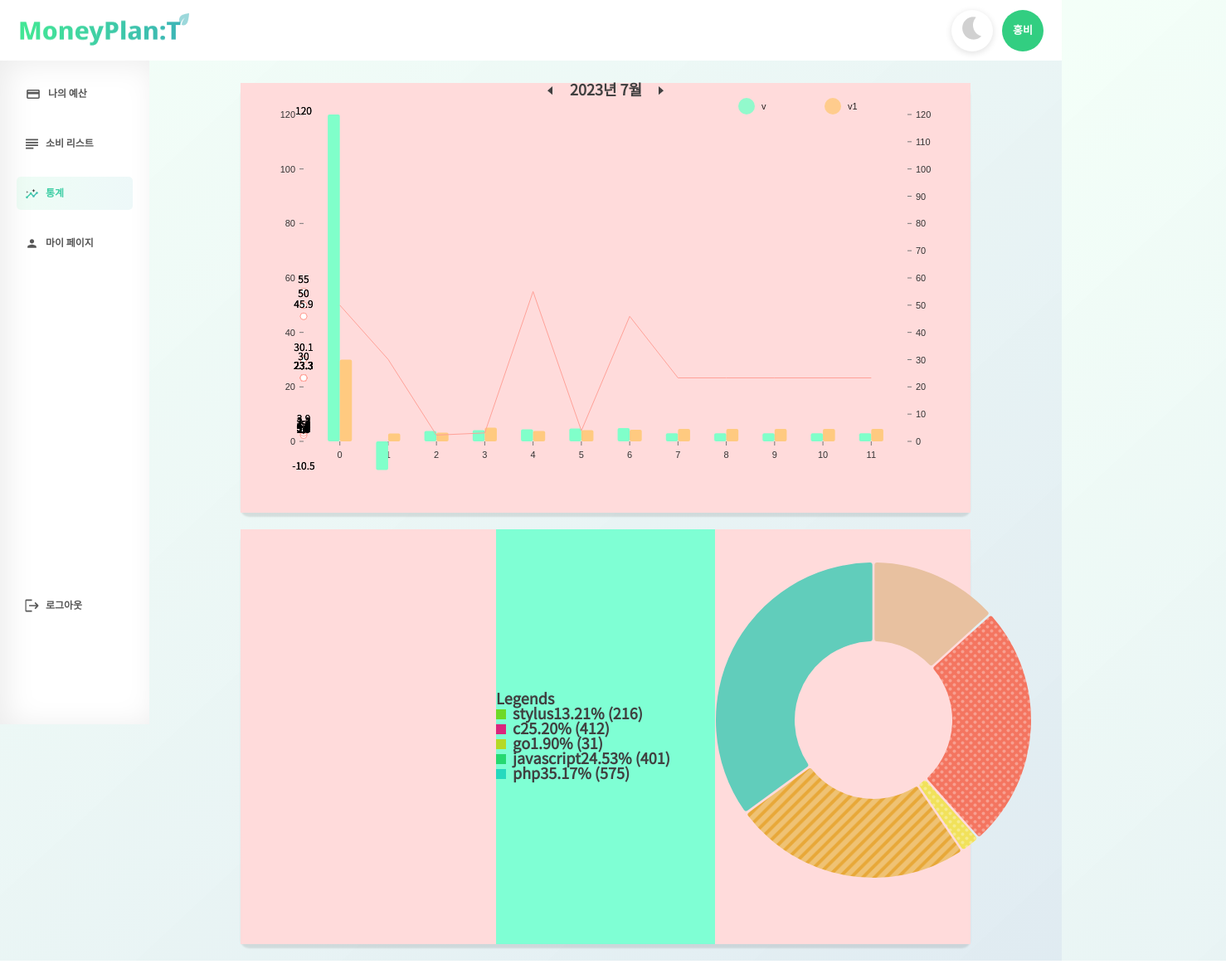
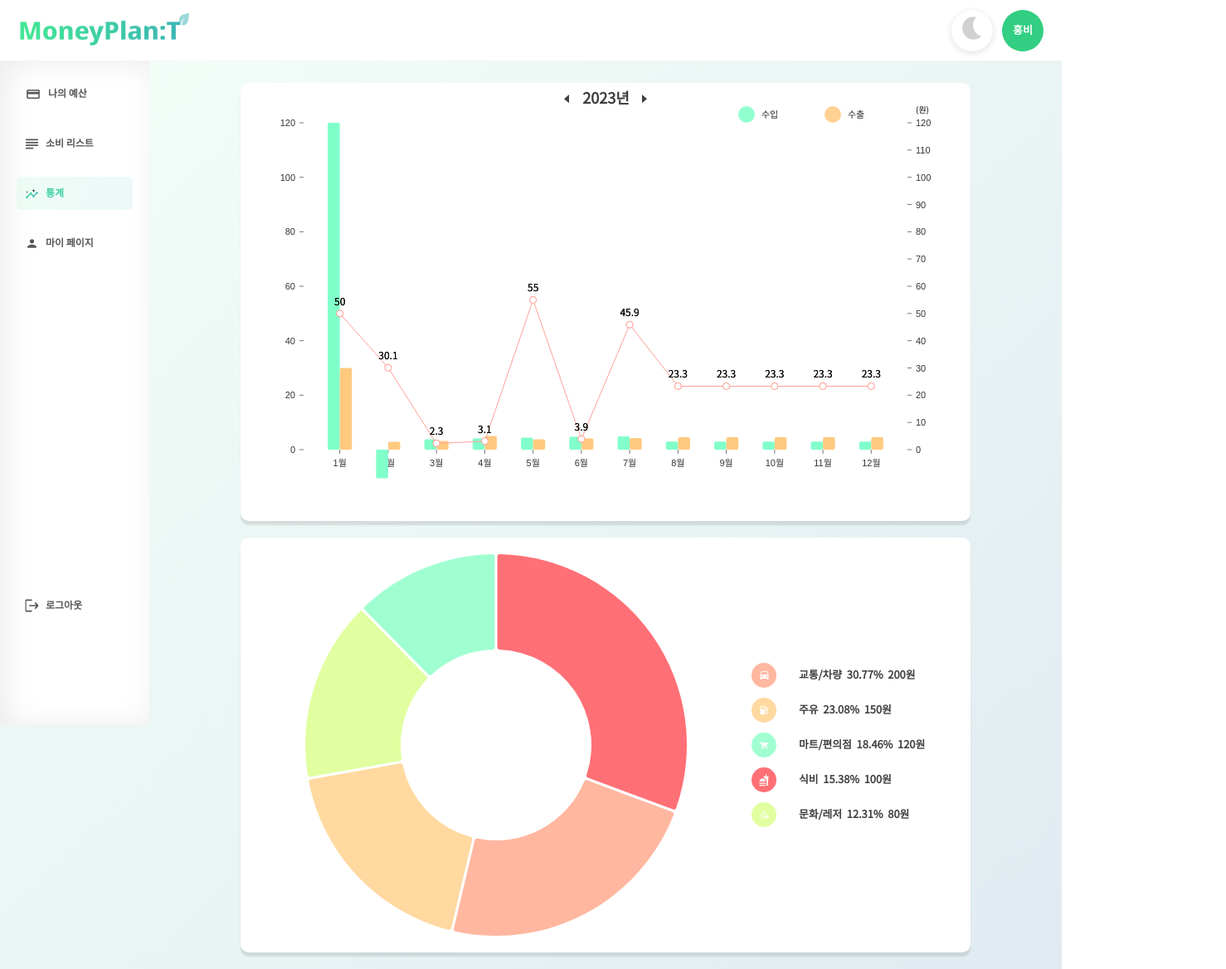
Before and after one commit to lamsasa/frontCheck, a React (Create React App) app: page /Chart in a window 1280 px wide. Shown: the whole page at 83% size, 1478 px wide, since content can reach past the window. Built offline with nearby package versions, Linux system fonts and the light colour scheme.

Commit message:
🎨차트 끝

```diff
--- /dev/null
+++ b/src/components/Chart/ChartButton.jsx
@@ -0,0 +1,43 @@
+import React, { useState } from "react";
+import { ReactComponent as Right } from "../../assets/right.svg";
+import { ReactComponent as Left } from "../../assets/left.svg";
+import styled from "styled-components";
+
+
+const YearButton = () => {
+  const currentDate = new Date();
+  const [year, setYear] = useState(currentDate.getFullYear()); // 현재 년도로 초기화
+
+  // 버튼 클릭 시 다음 달로 값을 넘김
+  const handleNextYear = () => {
+    setYear(year + 1);
+  };
+  // 버튼 클릭 시 이전 달로 값을 넘김
+  const handlePreviousYear = () => {
+    setYear(year - 1);
+  };
+
+  return (
+    <>
+      <Calendar>
+        <Left onClick={handlePreviousYear} />
+        <span className="date">{year}년</span>
+        <Right onClick={handleNextYear} />
+      </Calendar>
+    </>
+  );
+};
+
+export default YearButton;
+
+const Calendar = styled.div`
+  > svg {
+    fill: ${({ theme }) => theme.budgetButton};
+  }
+  .date {
+    margin: 15px;
+    font-style: normal;
+    font-weight: bolder;
+    font-size: 18px;
+  }
+`;
--- a/src/components/Chart/LineBarChart.jsx
+++ b/src/components/Chart/LineBarChart.jsx
@@ -12,21 +12,24 @@ const lineColor = "#ffa198";
 // `v` and `v1` are used for bars
 // `l` is used for line
 const data = [
-  { x: "0", v: 120, v1: 30, l: 50 },
-  { x: "1", v: -10.5, v1: 2.9, l: 30.1 },
-  { x: "2", v: 3.8, v1: 3.2, l: 2.3 },
-  { x: "3", v: 4.1, v1: 5.0, l: 3.1 },
-  { x: "4", v: 4.4, v1: 3.8, l: 55.0 },
-  { x: "5", v: 4.7, v1: 4.1, l: 3.9 },
-  { x: "6", v: 4.9, v1: 4.3, l: 45.9 },
-  { x: "7", v: 3.0, v1: 4.6, l: 23.3 },
-  { x: "8", v: 3.0, v1: 4.6, l: 23.3 },
-  { x: "9", v: 3.0, v1: 4.6, l: 23.3 },
-  { x: "10", v: 3.0, v1: 4.6, l: 23.3 },
-  { x: "11", v: 3.0, v1: 4.6, l: 23.3 },
+  { x: "1월", v: 120, v1: 30, l: 50 },
+  { x: "2월", v: -10.5, v1: 2.9, l: 30.1 },
+  { x: "3월", v: 3.8, v1: 3.2, l: 2.3 },
+  { x: "4월", v: 4.1, v1: 5.0, l: 3.1 },
+  { x: "5월", v: 4.4, v1: 3.8, l: 55.0 },
+  { x: "6월", v: 4.7, v1: 4.1, l: 3.9 },
+  { x: "7월", v: 4.9, v1: 4.3, l: 45.9 },
+  { x: "8월", v: 3.0, v1: 4.6, l: 23.3 },
+  { x: "9월", v: 3.0, v1: 4.6, l: 23.3 },
+  { x: "10월", v: 3.0, v1: 4.6, l: 23.3 },
+  { x: "11월", v: 3.0, v1: 4.6, l: 23.3 },
+  { x: "12월", v: 3.0, v1: 4.6, l: 23.3 },
 ];
 
-const Line = ({ bars, xScale, yScale, innerWidth, innerHeight, tooltip }) => {
+// scale 최댓값 입력
+const maxValue = Math.max(...data.map((item) => Math.max(item.v, item.v1)));
+
+const Line = ({ bars, xScale, yScale, innerWidth, innerHeight }) => {
   computeXYScalesForSeries(
     [
       {
@@ -80,6 +83,13 @@ const Line = ({ bars, xScale, yScale, innerWidth, innerHeight, tooltip }) => {
           ticksPosition: "after",
         }}
       />
+      <text
+        x={innerWidth + 10} // 오른쪽 끝에 위치
+        y={yScale(maxValue) - 12} // yScale의 최댓값에 해당하는 y 좌표에서 약간 위로 이동
+        textAnchor="start" // 시작 부분에 정렬
+        style={{ fontSize: "10px" }}>
+        (원)
+      </text>
       <path
         d={linePath}
         fill="none"
@@ -89,7 +99,7 @@ const Line = ({ bars, xScale, yScale, innerWidth, innerHeight, tooltip }) => {
       {bars.map((bar) => (
         <circle
           key={`circle-${bar.key}`}
-          cx={xScale(bar.data.index) + xScale.bandwidth() / 2}
+          cx={xScale(bar.data.data.x) + xScale.bandwidth() / 2}
           cy={yScale(bar.data.data.l)}
           r={4}
           fill="white"
@@ -112,21 +122,21 @@ const Line = ({ bars, xScale, yScale, innerWidth, innerHeight, tooltip }) => {
             onMouseLeave={tip.hideTooltip}
           />
           <text
-            x={xScale(bar.data.index) + xScale.bandwidth() / 2 - bar.width / 2}
+            x={xScale(bar.data.data.x) + xScale.bandwidth() / 2 - bar.width / 2}
             y={yScale(bar.data.data.v)} // v 값 텍스트의 y 좌표 수정
             textAnchor="middle"
             style={{ fontSize: "12px" }}>
             {bar.data.data.v}
           </text>
           <text
-            x={xScale(bar.data.index) + xScale.bandwidth() / 2 + bar.width / 2}
+            x={xScale(bar.data.data.x) + xScale.bandwidth() / 2 + bar.width / 2}
             y={yScale(bar.data.data.v1)} // v1 값 텍스트의 y 좌표 수정
             textAnchor="middle"
             style={{ fontSize: "12px" }}>
             {bar.data.data.v1}
           </text>
           <text
-            x={xScale(bar.data.index) + xScale.bandwidth() / 2}
+            x={xScale(bar.data.data.x) + xScale.bandwidth() / 2}
             y={yScale(bar.data.data.l) - 10}
             textAnchor="middle"
             style={{ fontSize: "12px" }}>
@@ -152,19 +162,16 @@ function CustomTooltip({ barValue, barValue1, lineValue }) {
 
 const transformedData = data.map((item) => ({
   x: item.x,
-  v: item.v,
-  v1: item.v1,
+  수입: item.v,
+  수출: item.v1,
   l: item.l,
 }));
-
-const maxValue = Math.max(...data.map(item => Math.max(item.v, item.v1)));
-
 
 const LineBarChart = () => (
   <div className="App" style={{ width: "800px", height: "90%" }}>
     <ResponsiveBar
       data={transformedData}
-      keys={["v", "v1"]}
+      keys={["수입", "수출"]}
       groupMode="grouped" // 그룹 모드를 'grouped'로 설정
       maxValue={maxValue}
       padding={0.5} // 각 막대 그래프 사이의 거리
--- a/src/components/Chart/PieChart.jsx
+++ b/src/components/Chart/PieChart.jsx
@@ -1,46 +1,26 @@
 import styled from "styled-components";
 import { ResponsivePie } from "@nivo/pie";
-
-// 순위 별 나열 방법?
-// 범례랑 그래프 위치 조정...
+import CategoryIcon from "../MyBudget/CategoryIcon";
+import categoryList from "../../styles/categoryColor";
 
 const data = [
+  { id: "식비", category: "식비", label: "식비", value: 100 },
+  { id: "교통/차량", category: "교통/차량", label: "교통/차량", value: 200 },
+  { id: "주유", category: "주유", label: "주유", value: 150 },
+  { id: "문화/레저", category: "문화/레저", label: "문화/레저", value: 80 },
   {
-    id: "stylus",
-    label: "stylus",
-    value: 216,
-    color: "hsl(96, 70%, 50%)",
-  },
-  {
-    id: "c",
-    label: "c",
-    value: 412,
-    color: "hsl(331, 70%, 50%)",
-  },
-  {
-    id: "go",
-    label: "go",
-    value: 31,
-    color: "hsl(72, 70%, 50%)",
-  },
-  {
-    id: "javascript",
-    label: "javascript",
-    value: 401,
-    color: "hsl(145, 70%, 50%)",
-  },
-  {
-    id: "php",
-    label: "php",
-    value: 575,
-    color: "hsl(171, 70%, 50%)",
+    id: "마트/편의점",
+    category: "마트/편의점",
+    label: "마트/편의점",
+    value: 120,
   },
 ];
 
 //퍼센테이지 반환을 백에서 할지 프론트에서 할지 아직 모르겠음
 const formatData = (data) => {
-    const total = data.reduce((sum, item) => sum + item.value, 0);
-    return data.map((item) => ({
+  const sortedData = data.sort((a, b) => b.value - a.value); // value 값을 기준으로 내림차순 정렬
+  const total = sortedData.reduce((sum, item) => sum + item.value, 0);
+  return sortedData.map((item) => ({
     ...item,
     value: `${((item.value / total) * 100).toFixed(2)}%`,
     originalValue: item.value,
@@ -53,21 +33,25 @@ const formatData = (data) => {
   return (
     <>
       <LegendsContainer>
-          <h2>Legends</h2>
         <ul>
           {formattedData.map((item) => (
-              <li key={item.id}>
+            <li key={item.id} className="legendsList">
+              {/*이거 모바일에서 사이즈 줄여야 함... 고쳐도 되나...?*/}
+              <CategoryIcon name={item.category} className={"category-icon"} />
+
               <span
                 style={{
-                    display: "inline-block",
+                  display: "flex",
+                  justifyContent: "center",
+                  textAlign: "center",
                   width: "12px",
                   height: "12px",
-                    backgroundColor: item.color,
-                    marginRight: "8px",
+                  //backgroundColor: "none",//item.color,
+                  margin: "15px 0px 15px 15px",
                 }}
               />
-                {item.label}
-                {`${item.value} (${item.originalValue})`}
+
+              {`${item.label}  ${item.value}  ${item.originalValue}원`}
             </li>
           ))}
         </ul>
@@ -76,20 +60,29 @@ const formatData = (data) => {
   );
 };
 
+const PieChart = ({ name }) => {
+  const colors = categoryList.map((item) => {
+    if (item.id === name) {
+      return item.Color;
+    }
+    return "#FF7076"; // 기본 색상
+  });
 
-const PieChart = () => (
+  return (
     <>
+      <StyledPieChartContainer>
         <ResponsivePie
           data={data}
-      margin={{ top: 40, right: 50, bottom: 80, left: 80 }}
+          margin={{ top: 20, right: 20, bottom: 20, left: 20 }}
           innerRadius={0.5}
           padAngle={0.7}
           cornerRadius={3}
           activeOuterRadiusOffset={8}
           borderColor={{
-        from: "color",
+            from: "item.color",
             modifiers: [["darker", 0.2]],
           }}
+          colors={colors}
           enableArcLabels={false}
           enableArcLinkLabels={false}
           arcLinkLabelsSkipAngle={10}
@@ -121,69 +114,41 @@ const PieChart = () => (
               spacing: 10,
             },
           ]}
-      fill={[
-        {
-          match: {
-            id: "ruby",
-          },
-          id: "dots",
-        },
-        {
-          match: {
-            id: "c",
-          },
-          id: "dots",
-        },
-        {
-          match: {
-            id: "go",
-          },
-          id: "dots",
-        },
-        {
-          match: {
-            id: "python",
-          },
-          id: "dots",
-        },
-        {
-          match: {
-            id: "scala",
-          },
-          id: "lines",
-        },
-        {
-          match: {
-            id: "lisp",
-          },
-          id: "lines",
-        },
-        {
-          match: {
-            id: "elixir",
-          },
-          id: "lines",
-        },
-        {
-          match: {
-            id: "javascript",
-          },
-          id: "lines",
-        },
-      ]}
         />
+      </StyledPieChartContainer>
       <Legends />
     </>
   );
+};
 
 export default PieChart;
+
+const StyledPieChartContainer = styled.div`
+  width: 70%;
+  @media (max-width: 768px) {
+    width: 60%;
+  }
+`;
 
 const LegendsContainer = styled.div`
   display: flex;
   flex-direction: column;
-  background-color: aquamarine;
+  background-color: none;
   width: 30%;
   font-weight: 700;
-  font-size: large;
+  font-size: 1vw;
   justify-content: center;
+  align-content: center;
+  white-space: pre;
+
+  .legendsList {
+    display: flex;
+    align-items: center;
+  }
+
+  @media (max-width: 768px) {
+    width: 40%;
+    font-weight: 700;
+    font-size: 10px;
+  }
 `;
--- a/src/components/MyBudget/CategoryIcon.jsx
+++ b/src/components/MyBudget/CategoryIcon.jsx
@@ -62,8 +62,8 @@ const CategoryIcon = ({ name }) => {
 export default CategoryIcon;
 
 const Icon = styled.div`
-    width: 30px;
-    height: 30px;
+    width: ${({ width }) => width || '30px'};
+    height: ${({ height }) => height || '30px'};
     background-color: ${(props) => props.color};
     border-radius: 50%;
     display: flex;
--- a/src/pages/ChartPage.jsx
+++ b/src/pages/ChartPage.jsx
@@ -5,7 +5,7 @@ import LineBarChart from "../components/Chart/LineBarChart";
 import Container from "../components/Common/Container";
 import Box from "../components/Common/Box";
 import PieChart from "../components/Chart/PieChart";
-import BudgetCalendar from "../components/MyBudget/BudgetCalendar";
+import ChartButton from "../components/Chart/ChartButton";
 
 // 버튼 년도 단위로 변경 필요
 
@@ -17,7 +17,7 @@ const Chart = () => {
       <Container>
         <Box>
           <ButtonContainer>
-            <BudgetCalendar />
+            <ChartButton />
           </ButtonContainer>
           <ChartContainer>
             <InBox>
@@ -42,7 +42,8 @@ const ButtonContainer = styled.div`
   display: flex;
   align-content: center;
   justify-content: center;
-  background-color: #ffdbdb;
+  background-color: none;
+  margin-top: 10px;
 
   @media (max-width: 768px) {
     width: 100%;
@@ -54,7 +55,7 @@ const ChartContainer = styled.div`
   height: 500px;
   align-content: center;
   justify-content: center;
-  background-color: #ffdbdb;
+  background-color: none;
 
   @media (max-width: 768px) {
     width: 100%;
@@ -67,10 +68,10 @@ const ChartContainer2 = styled.div`
   width: 100%;
   align-content: center;
   justify-content: center;
-  background-color: #ffdbdb;
-
+  background-color: none;
   @media (max-width: 768px) {
     width: 100%;
+    height: 300px;
   }
 `;
 
```
Lines whose indentation alone changed are shown as unchanged.
